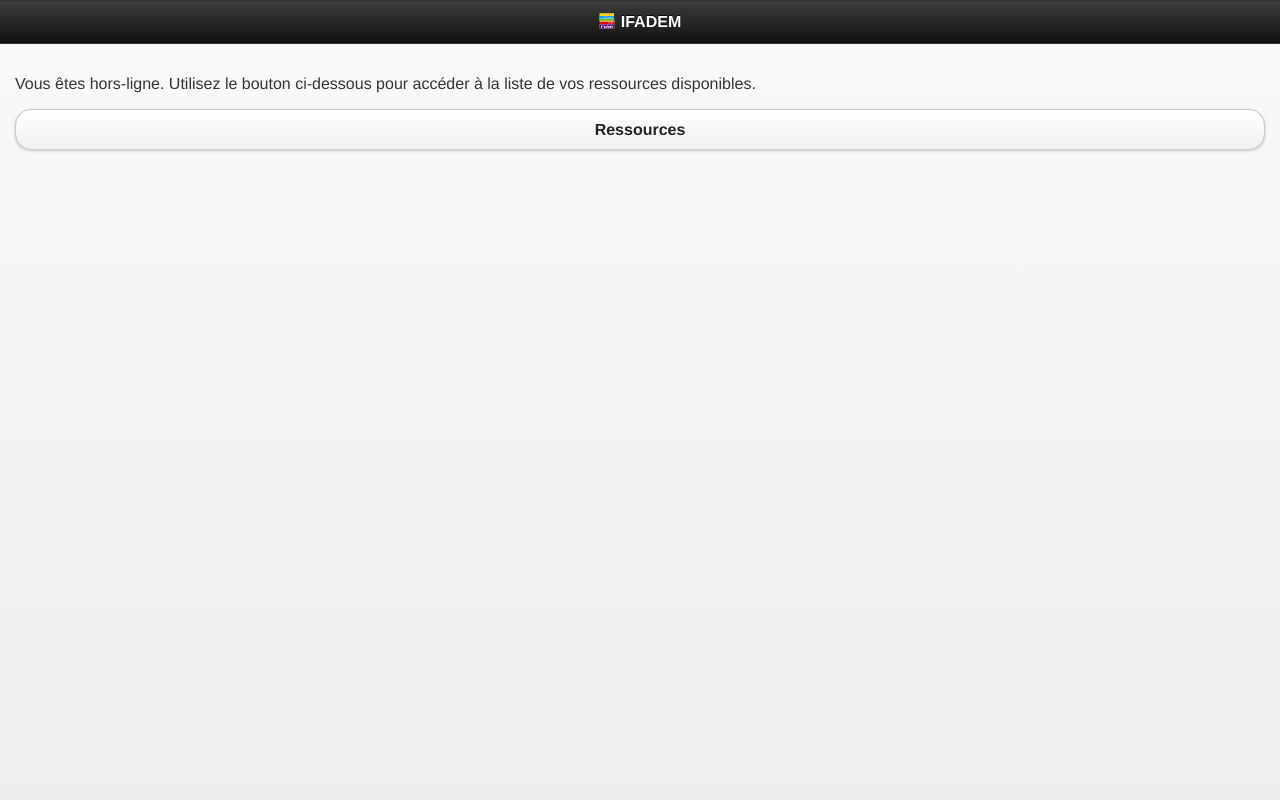
After one commit to bfontaine/IFADEM-App, a PHP site: page /tpl/offline.html in a window 1280 px wide. The commit adds this page. Run offline with PHP 8.4, Linux system fonts and the light colour scheme.

Commit message:
offline fallback

```diff
--- a/helpers/appcache.php
+++ b/helpers/appcache.php
@@ -53,7 +53,10 @@ function update_manifest($username, $ids) {
     $hash = md5($hash);
     $list = implode("\n", $files);
 
-    $content = "CACHE MANIFEST\n# v$hash\n$list\n";
+    $dir = current_url_dir();
+
+    $content  = "CACHE MANIFEST\n# v$hash\n$list\n\n";
+    $content .= "FALLBACK:\n$dir $dir/index.php?p=offline\n";
 
     return file_put_contents(ROOT_DIR . '/' . $subpath, $content) !== FALSE;
 }
--- /dev/null
+++ b/tpl/offline.html
@@ -0,0 +1,40 @@
+<!doctype html>
+<html lang="{{ lang|default('fr') }}" dir="{{ dir|default('ltr') }}">
+    <head>
+        <meta charset="utf-8" />
+        <meta name="language" content="{{ lang|default('fr') }}" />
+
+        <title>Vous êtes hors-ligne</title>
+
+        <meta name="viewport" content="width=device-width, initial-scale=1">
+        <link rel="stylesheet" href="js/jquery.mobile-1.3.1.min.css" />
+        <link rel="stylesheet" href="css/main.css" />
+        <script src="js/jquery-1.9.1.min.js"></script>
+        <script src="js/jquery.mobile-1.3.1.min.js"></script>
+
+        {# Icons #}
+        <link rel="icon" type="image/png"        href="imgs/ifadem-logo.png" />
+        <link rel="apple-touch-icon"             href="imgs/ifadem-logo.png" />
+        <link rel="apple-touch-icon-precomposed" href="imgs/ifadem-logo.png" />
+    </head>
+    <body class="resources">
+        {##
+         # Offline fallback
+         # ----------------
+         #
+         # This page is displayed when the user is offline and try to access
+         # the main application part which requires them to be online.
+         #
+         ##}
+        <div data-role="page" id="offline-page">
+            <div data-role="header">
+               <h1><img class="logo square" src="imgs/ifadem-logo.png" width="136" height="102" alt="IFADEM" />IFADEM</h1>
+            </div>
+            <div data-role="content" id="content">
+                <p>Vous êtes hors-ligne. Utilisez le bouton ci-dessous pour
+                   accéder à la liste de vos ressources disponibles.</p>
+                <a data-role="button" data-ajax="false" href="index.php?p=resources">Ressources</a>
+            </div>
+        </div>
+    </body>
+</html>
```
Also changed, not shown: index.php (+15 -2 lines).
